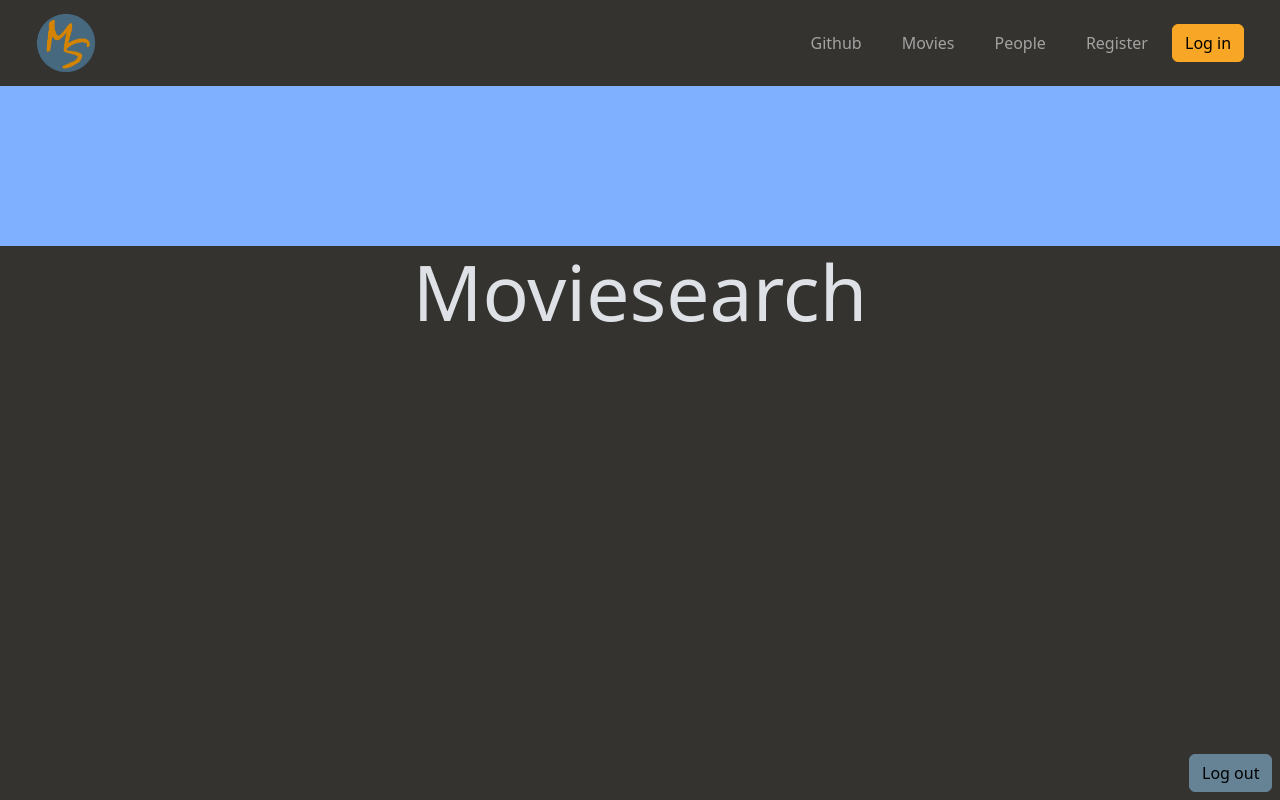
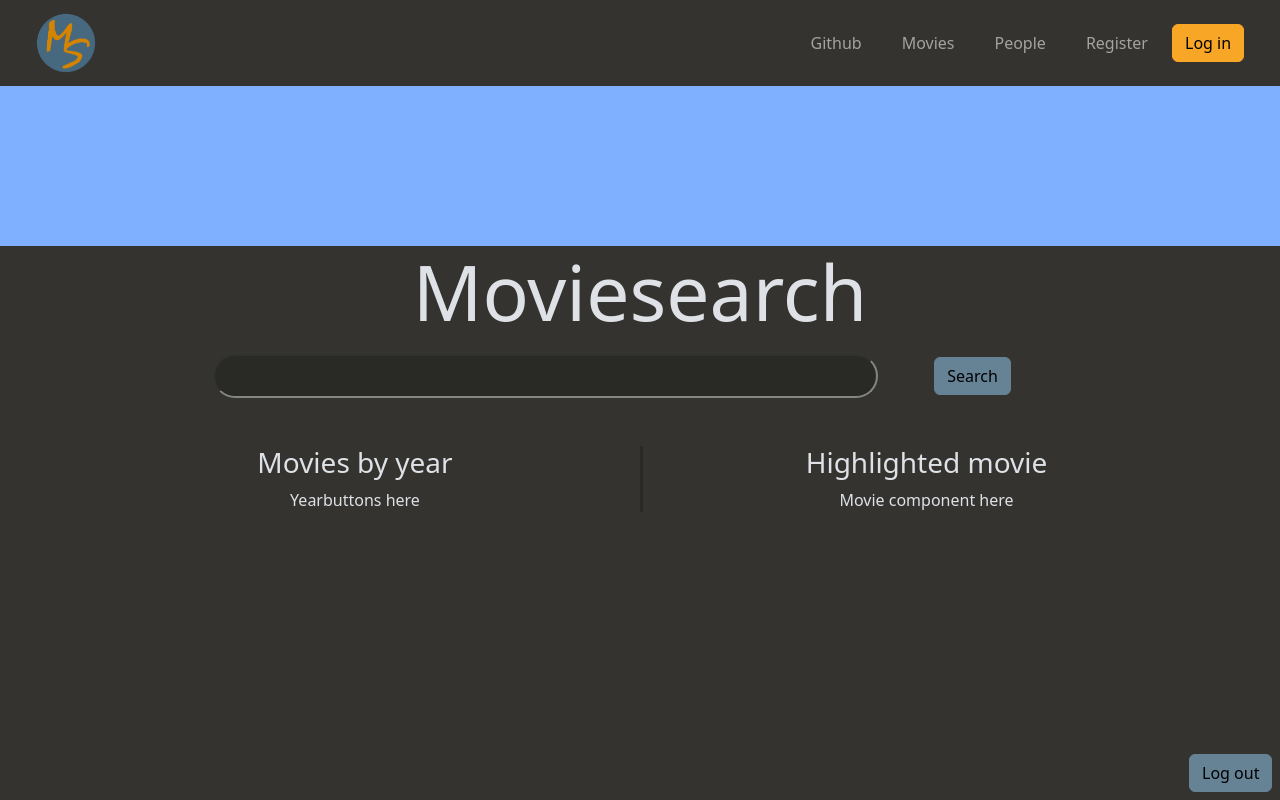
Before and after one commit to Aaland01/moviesearch, a React (Vite) app: page / in a window 1280 px wide. Built offline with nearby package versions, Linux system fonts and the light colour scheme.

Commit message:
Search bar and landing template

```diff
--- /dev/null
+++ b/src/components/SearchBar.jsx
@@ -0,0 +1,71 @@
+import { useState } from "react";
+import { useNavigate } from "react-router-dom";
+import { Button, Col, Row } from "reactstrap";
+import { API_URL } from "../Moviesearch";
+
+
+const SearchBar = () => {
+
+  const [search, setSearch] = useState("");
+  const navigate = useNavigate();
+
+  const [dummydata, setDummydata] = useState({})
+
+  const getDummydata = () => {
+
+    const tempSearch = "Star Wars"
+
+    return fetch(`${API_URL}/movie/search?${tempSearch}`, {
+      method: "GET",
+      headers: {
+        "Content-Type": "application/json",
+      },
+    }).then((res) =>
+      res.json()
+        .then((res) => {
+          console.log(res);
+          setDummydata({
+
+          })
+        })
+    )
+    .catch( error => console.error(error))
+  }
+
+  const handleSearch = () => {
+    if (!search){
+      console.log("No search parameters")
+      return;
+    }
+    let url = `/movie?title${search}`
+    console.log(`Navigating to: | ${url} |`);
+    navigate(url)
+  }
+
+  return (
+    <>
+      <div className="mt-3 mb-5">
+        <Row className="align-items-center justify-content-sm-center justify-content-start">
+          <Col className="col-7 px-2 px-sm-0">
+            <input className="w-100 p-2 ps-4 bg-accent rounded-pill" type="search" name="search" id="search"
+              aria-labelledby="search-button"
+              value={search}
+              onChange={e => {
+                setSearch(e.target.value);
+              }}
+            />
+          </Col>
+          <Col className="col-2">
+            <Button id="search-button" color="primary" type="button"
+            onClick={handleSearch()}
+            >
+              Search
+            </Button>
+          </Col>
+        </Row>
+      </div>
+    </>
+  )
+};
+
+export default SearchBar;
--- a/src/routes/Home.jsx
+++ b/src/routes/Home.jsx
@@ -1,5 +1,6 @@
-import { Container } from "reactstrap";
+import { Col, Container, Row } from "reactstrap";
 import LogOutButton from "../components/LogOutButton";
+import SearchBar from "../components/SearchBar";
 
 const Home = () => {
   return (
@@ -16,6 +17,19 @@ const Home = () => {
       <Container className="text-center">
         <h1 className="title"> Moviesearch </h1>
 
+        <SearchBar />
+
+        <Row>
+          <Col className="col-6">
+            <h3> Movies by year </h3>
+            <div> Yearbuttons here </div>
+          </Col>
+          <Col className="col-6 border-3 border-start border-accent">
+            <h3> Highlighted movie </h3>
+            <div> Movie component here </div>
+          </Col>
+
+        </Row>
 
       </Container>
     </>
```
